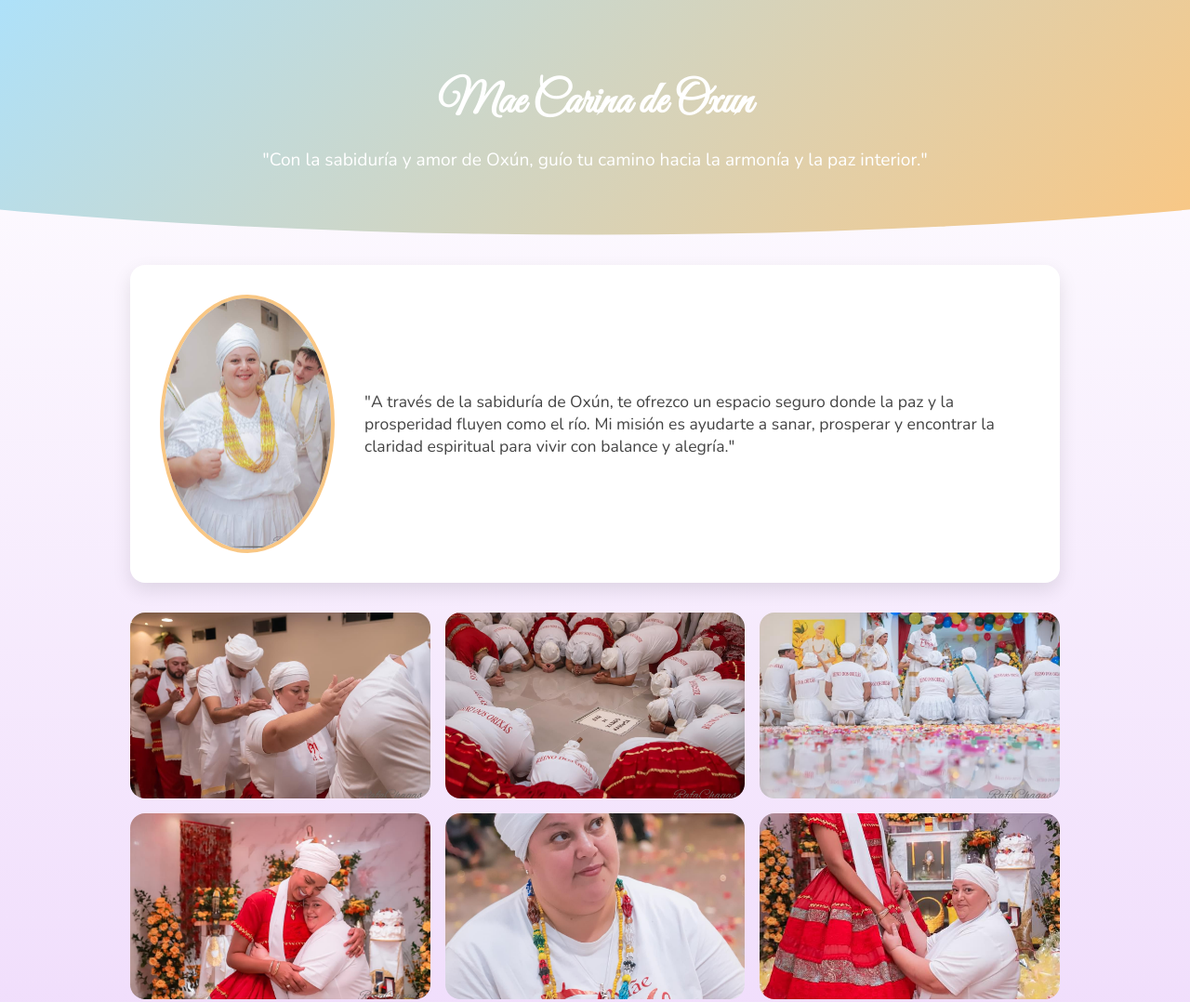
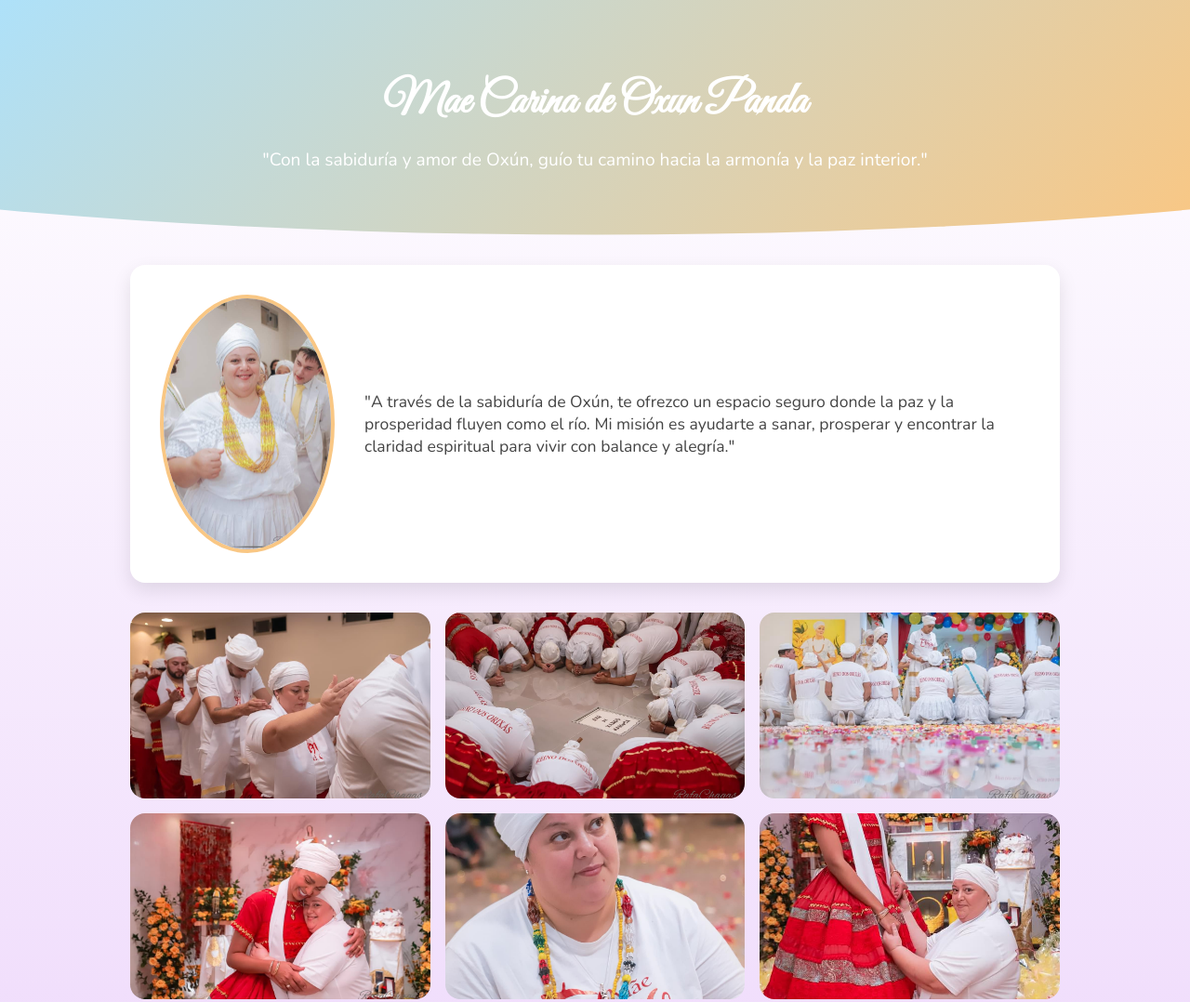
Before and after one commit to 1PanTostado/Maecarinalaporta, a plain HTML site: page index.html in a window 1280 px wide. Shown: the top 1078 px of the page at 93% size. Drawn offline with nearby package versions, Linux system fonts and the light colour scheme.

Commit message:
Update index.html

```diff
--- a/index.html
+++ b/index.html
@@ -3,7 +3,7 @@
 <head>
   <meta charset="UTF-8">
   <meta name="viewport" content="width=device-width, initial-scale=1.0">
-  <title>Mae Carina de Oxun - Servicio Espiritual</title>
+  <title>Mae Carina de Oxun Panda - Servicio Espiritual</title>
   <link href="https://fonts.googleapis.com/css2?family=Great+Vibes&family=Nunito:wght@300;700&display=swap" rel="stylesheet">
   <style>
     body {
@@ -130,7 +130,7 @@
 </head>
 <body>
   <header>
-    <h1>Mae Carina de Oxun</h1>
+    <h1>Mae Carina de Oxun Panda</h1>
     <p>"Con la sabiduría y amor de Oxún, guío tu camino hacia la armonía y la paz interior."</p>
   </header>
 
```
